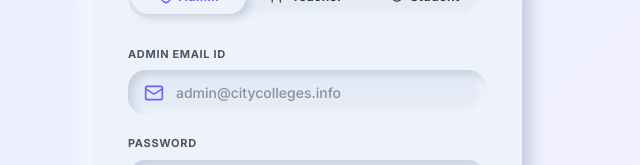
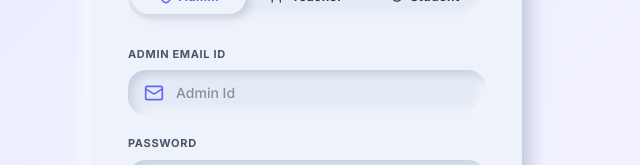
Before and after one commit to thakuramulyasingh16-gif/College-ERP-Management-System, a React (Vite) app in the folder frontend/: page /login in a window 1280 px wide. Shown: the part 332-497 px from the top of the page, without its empty margins (333-973 px from the left). Built offline with nearby package versions, Linux system fonts and the light colour scheme.

Commit message:
Update placeholder texts for role tabs in Login

```diff
--- a/frontend/src/pages/Login.jsx
+++ b/frontend/src/pages/Login.jsx
@@ -5,9 +5,9 @@ import { LogIn, Lock, Mail, AlertCircle, Shield, UserCheck, GraduationCap } from
 import logo from '../assets/logo.png';
 
 const ROLE_TABS = [
-  { id: 'admin', label: 'Admin', placeholder: 'admin@citycolleges.info', icon: Shield },
-  { id: 'teacher', label: 'Teacher', placeholder: 'teacher@citycolleges.info', icon: UserCheck },
-  { id: 'student', label: 'Student', placeholder: 'student@citycolleges.info', icon: GraduationCap },
+  { id: 'admin', label: 'Admin', placeholder: 'Admin Id', icon: Shield },
+  { id: 'teacher', label: 'Teacher', placeholder: 'Teacher Id', icon: UserCheck },
+  { id: 'student', label: 'Student', placeholder: 'Student Id', icon: GraduationCap },
 ];
 
 const Login = () => {
```
